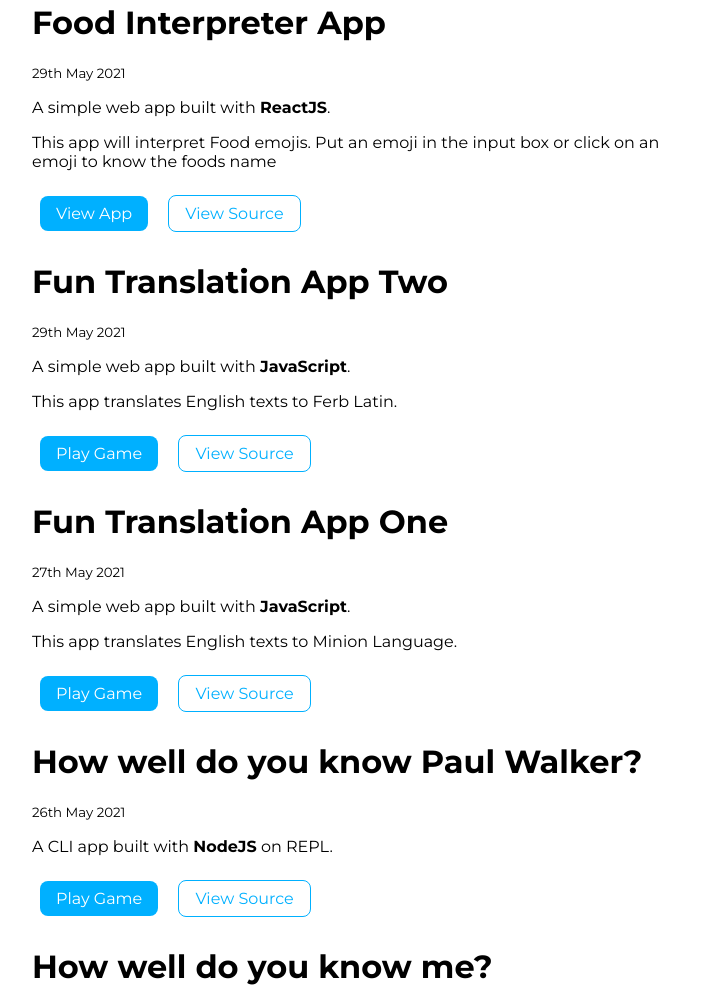
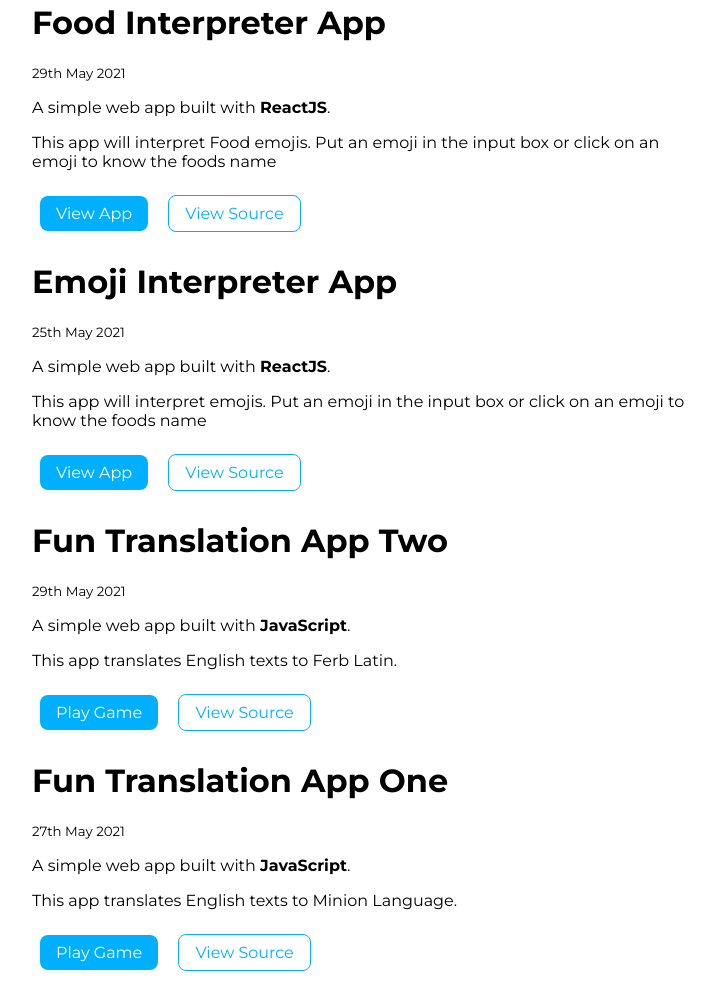
Before and after one commit to Mukesh0996/Portfolio, a plain HTML site: page projects.html in a window 1280 px wide. Shown: the part 733-1728 px from the top of the page, without its empty margins (274-989 px from the left). Drawn offline with Linux system fonts and the light colour scheme.

Commit message:
added a project

```diff
--- a/projects.html
+++ b/projects.html
@@ -54,8 +54,18 @@
                 <small>29th May 2021</small>
                 <p>A simple web app built with <strong>ReactJS</strong>.</p>
                 <p>This app will interpret Food emojis. Put an emoji in the input box or click on an emoji to know the foods name </p>
+                <a target="_blank" class="link link-primary btn" href="https://9lk86.csb.app/">View App</a>
+                <a target="_blank" class="link link-secondary btn" href="https://codesandbox.io/s/food-interpreter-ucvym">View Source</a>
+            </div>
+        </li>
+        <li>
+            <div class="container container-center a">
+                <h1>Emoji Interpreter App</h1>
+                <small>25th May 2021</small>
+                <p>A simple web app built with <strong>ReactJS</strong>.</p>
+                <p>This app will interpret emojis. Put an emoji in the input box or click on an emoji to know the foods name </p>
                 <a target="_blank" class="link link-primary btn" href="https://ucvym.csb.app/">View App</a>
-                <a target="_blank" class="link link-secondary btn" href="https://codesandbox.io/s/food-interpreter-ucvym">View Source</a>
+                <a target="_blank" class="link link-secondary btn" href="https://codesandbox.io/s/emoji-interpretter-9lk86?file=/src/App.js">View Source</a>
             </div>
         </li>
         <li>
```
